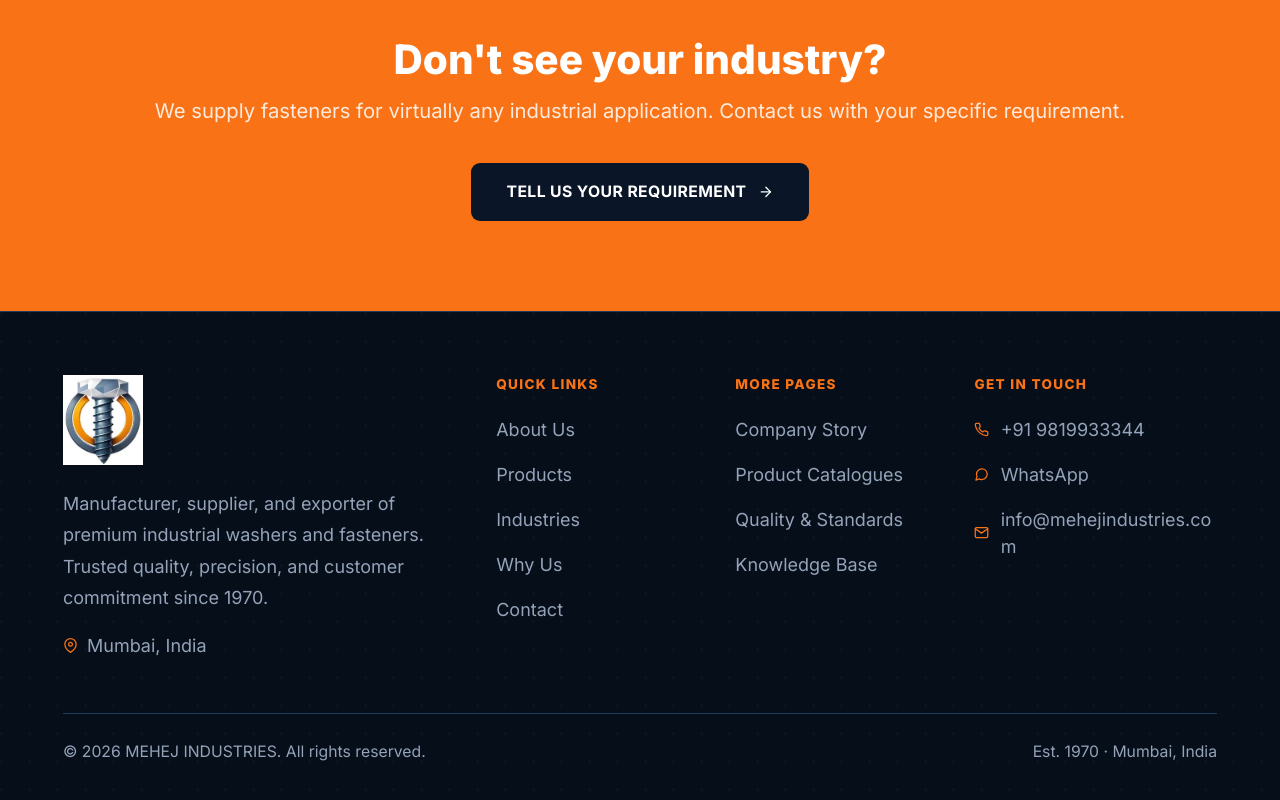
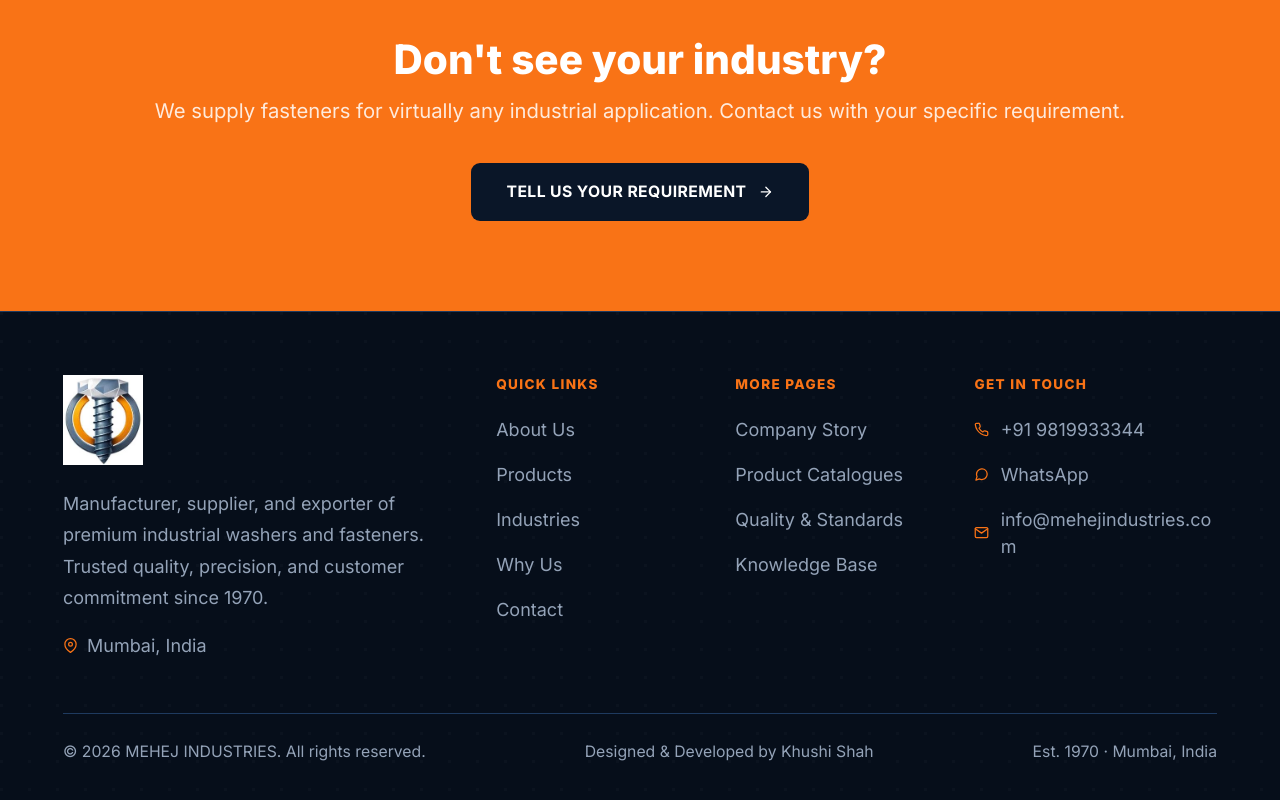
Before and after one commit to Khushiishahh/mehej_industries, a React (Vite) app: page /industries in a window 1280 px wide. Shown: the part 9448-10248 px from the top of the page. Built offline with nearby package versions, Linux system fonts and the light colour scheme.

Commit message:
Add footer credit line for Khushi Shah

```diff
--- a/src/App.jsx
+++ b/src/App.jsx
@@ -5,6 +5,7 @@
 import Navbar from './components/Navbar';
 import Footer from './components/Footer';
 import Home from './pages/Home';
+import Contact from './components/Contact';
 import ProductDetail from './pages/ProductDetail';
 import Catalogue from './pages/Catalogue';
 import AboutPage from './pages/AboutPage';
--- a/src/components/Footer.jsx
+++ b/src/components/Footer.jsx
@@ -127,13 +127,16 @@
         </div>
 
         <div
-          className="mt-12 flex flex-col gap-2 border-t pt-6 sm:flex-row sm:items-center sm:justify-between"
-          style={{ borderColor: NAVY_BORDER }}
+          className="mt-12 flex flex-col gap-3 border-t pt-6 text-sm sm:flex-row sm:items-center sm:justify-between"
+          style={{ borderColor: NAVY_BORDER, color: '#94A3B8' }}
         >
-          <p className="text-sm" style={{ color: '#94A3B8' }}>
+          <p>
             © {new Date().getFullYear()} {companyInfo.name}. All rights reserved.
           </p>
-          <p className="text-sm" style={{ color: '#94A3B8' }}>Est. {companyInfo.founded} &middot; Mumbai, India</p>
+          <p>
+            Designed &amp; Developed by Khushi Shah
+          </p>
+          <p>Est. {companyInfo.founded} &middot; Mumbai, India</p>
         </div>
       </div>
     </footer>
```
